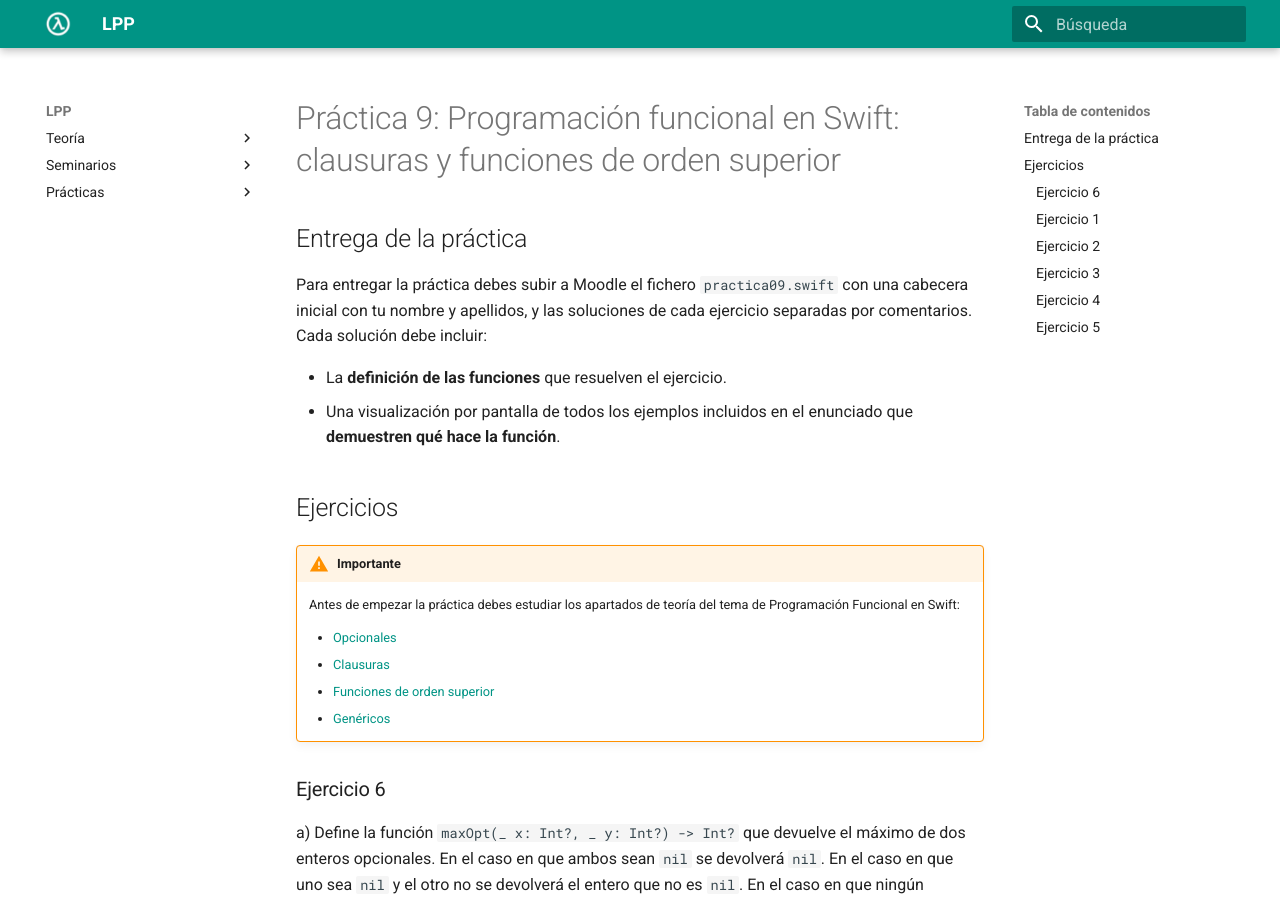
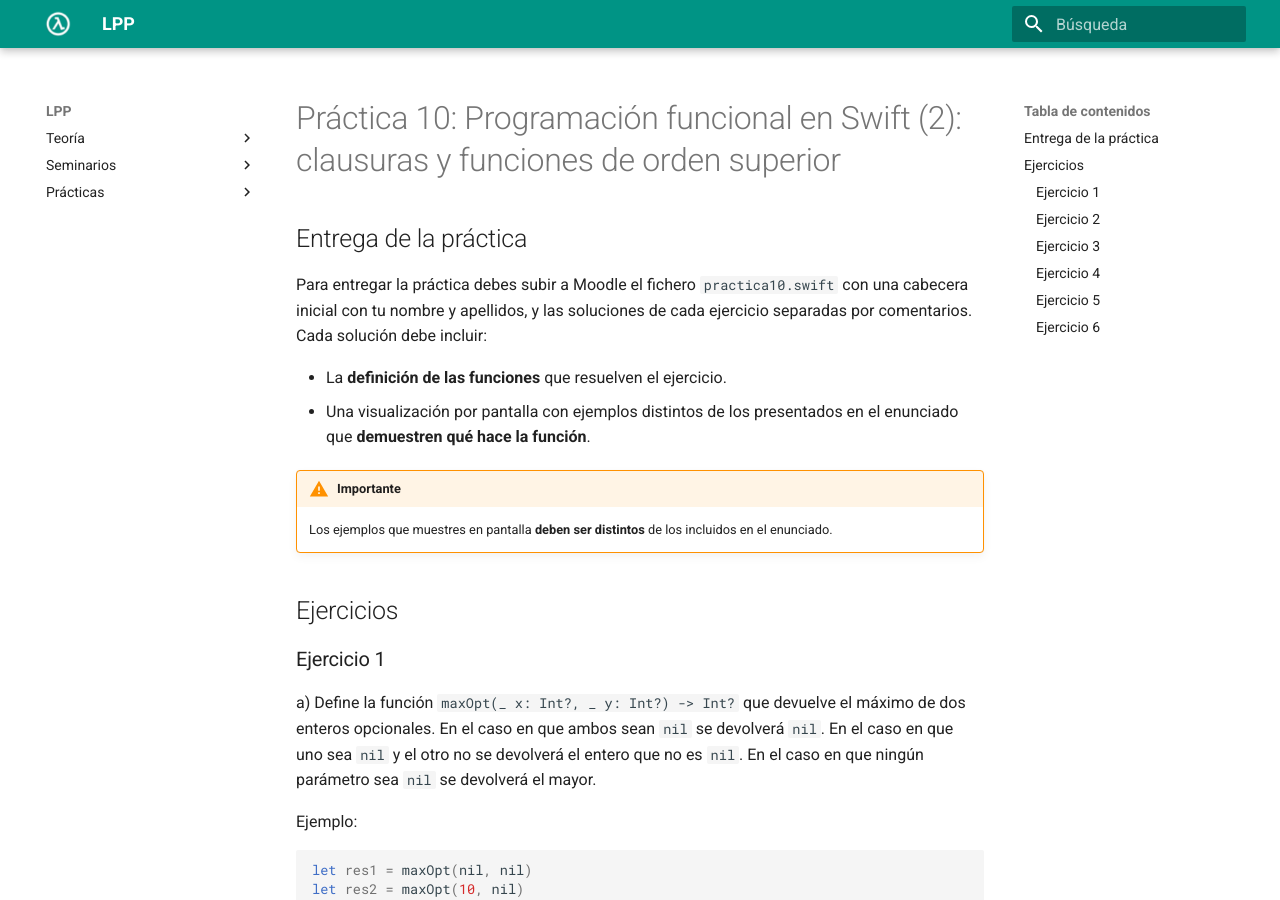
Before and after one commit to domingogallardo/apuntes-lpp, an MkDocs documentation site: the page built from docs/practicas/practica10/practica10.md, in a window 1280 px wide and 900 px high. Built offline with MkDocs 1.6.1 and Material for MkDocs 9.7.7, drawn with Linux system fonts in a browser that asks for light colours; some of the changed text lies outside the part shown.

Commit message:
Práctica 10

````diff
--- a/docs/practicas/practica10/practica10.md
+++ b/docs/practicas/practica10/practica10.md
@@ -1,30 +1,23 @@
-# Práctica 9: Programación funcional en Swift: clausuras y funciones de orden superior
+# Práctica 10: Programación funcional en Swift (2): clausuras y funciones de orden superior
 
 ## Entrega de la práctica
 
 Para entregar la práctica debes subir a Moodle el fichero
-`practica09.swift` con una cabecera inicial con tu nombre y apellidos,
+`practica10.swift` con una cabecera inicial con tu nombre y apellidos,
 y las soluciones de cada ejercicio separadas por comentarios. Cada
 solución debe incluir:
 
 - La **definición de las funciones** que resuelven el ejercicio.
-- Una visualización por pantalla de todos los ejemplos incluidos en el
-  enunciado que **demuestren qué hace la función**.
+- Una visualización por pantalla con ejemplos distintos de los
+  presentados en el enunciado que **demuestren qué hace la función**.
+
+!!! Warning "Importante"
+    Los ejemplos que muestres en pantalla **deben ser distintos** de los
+    incluidos en el enunciado.
 
 ## Ejercicios
 
-!!! Warning "Importante"
-    Antes de empezar la práctica debes estudiar los apartados de
-    teoría del tema de Programación Funcional en Swift:
-
-    - [Opcionales](https://domingogallardo.github.io/apuntes-lpp/teoria/tema05-programacion-funcional-swift/tema05-programacion-funcional-swift.html#opcionales)
-    - [Clausuras](https://domingogallardo.github.io/apuntes-lpp/teoria/tema05-programacion-funcional-swift/tema05-programacion-funcional-swift.html#clausuras)
-    - [Funciones de orden superior](https://domingogallardo.github.io/apuntes-lpp/teoria/tema05-programacion-funcional-swift/tema05-programacion-funcional-swift.html#funciones-de-orden-superior)
-    - [Genéricos](https://domingogallardo.github.io/apuntes-lpp/teoria/tema05-programacion-funcional-swift/tema05-programacion-funcional-swift.html#genericos)
-
-<!-- ejercicio de opcionales de la práctica anterior del año pasado -->
-
-### Ejercicio 6 ###
+### Ejercicio 1 ###
 
 a) Define la función `maxOpt(_ x: Int?, _ y: Int?) -> Int?` que
 devuelve el máximo de dos enteros opcionales. En el caso en que ambos
@@ -78,8 +71,7 @@ print(sumaMaxParesImpares(numeros: numeros2))
 // 204
 ```
 
-
-### Ejercicio 1 ###
+### Ejercicio 2 ###
 
 a) Indica qué devuelven las siguientes expresiones:
 
````
Also changed, not shown: other parts of docs/practicas/practica10/practica10.md (+4 -4 lines).
